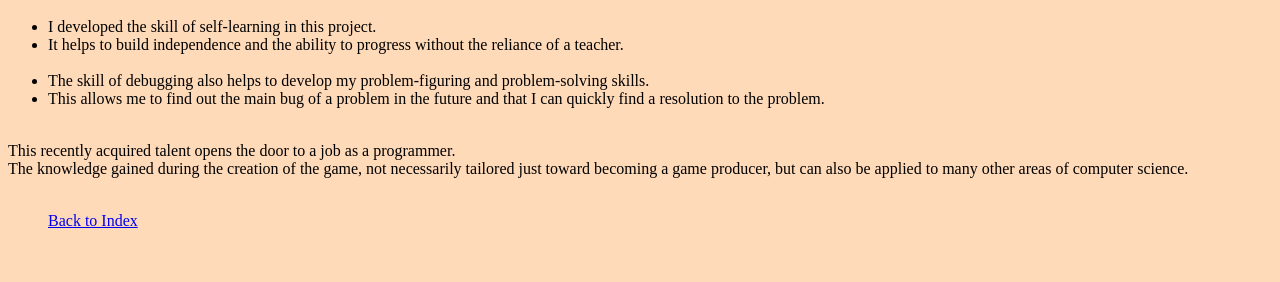
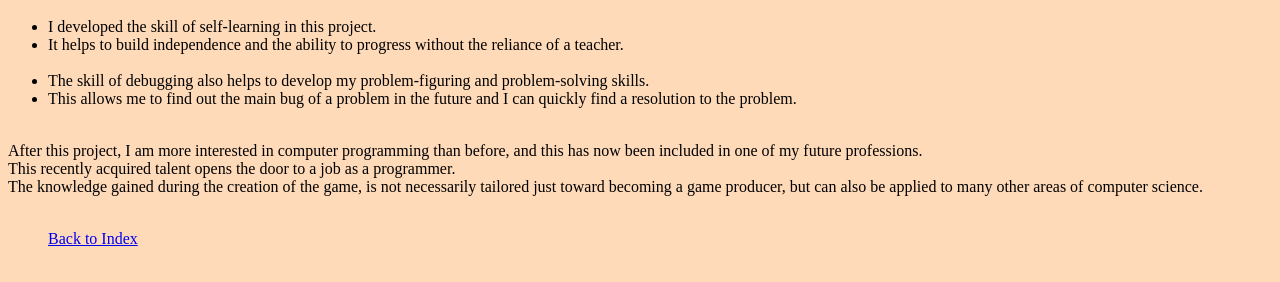
Before and after one commit to veroniatun/veroniatun.github.io, a plain HTML site: page careers.html in a window 1280 px wide. Shown: the part 48-330 px from the top of the page. Drawn offline with Linux system fonts and the light colour scheme.

Commit message:
Update careers.html

```diff
--- a/careers.html
+++ b/careers.html
@@ -11,12 +11,13 @@
             <li>It helps to build independence and the ability to progress without the reliance of a teacher. </li>
              <br>
             <li>The skill of debugging also helps to develop my problem-figuring and problem-solving skills.</li>
-            <li>This allows me to find out the main bug of a problem in the future and that I can quickly find a resolution to the problem.</li>
+            <li>This allows me to find out the main bug of a problem in the future and I can quickly find a resolution to the problem.</li>
 
         </ul>
 
+             <br>After this project, I am more interested in computer programming than before, and this has now been included in one of my future professions.
              <br>This recently acquired talent opens the door to a job as a programmer.
-            </br>The knowledge gained during the creation of the game, not necessarily tailored just toward becoming a game producer, but can also be applied to many other areas of computer science.
+             </br>The knowledge gained during the creation of the game, is not necessarily tailored just toward becoming a game producer, but can also be applied to many other areas of computer science.
 
 
         <br>
```
